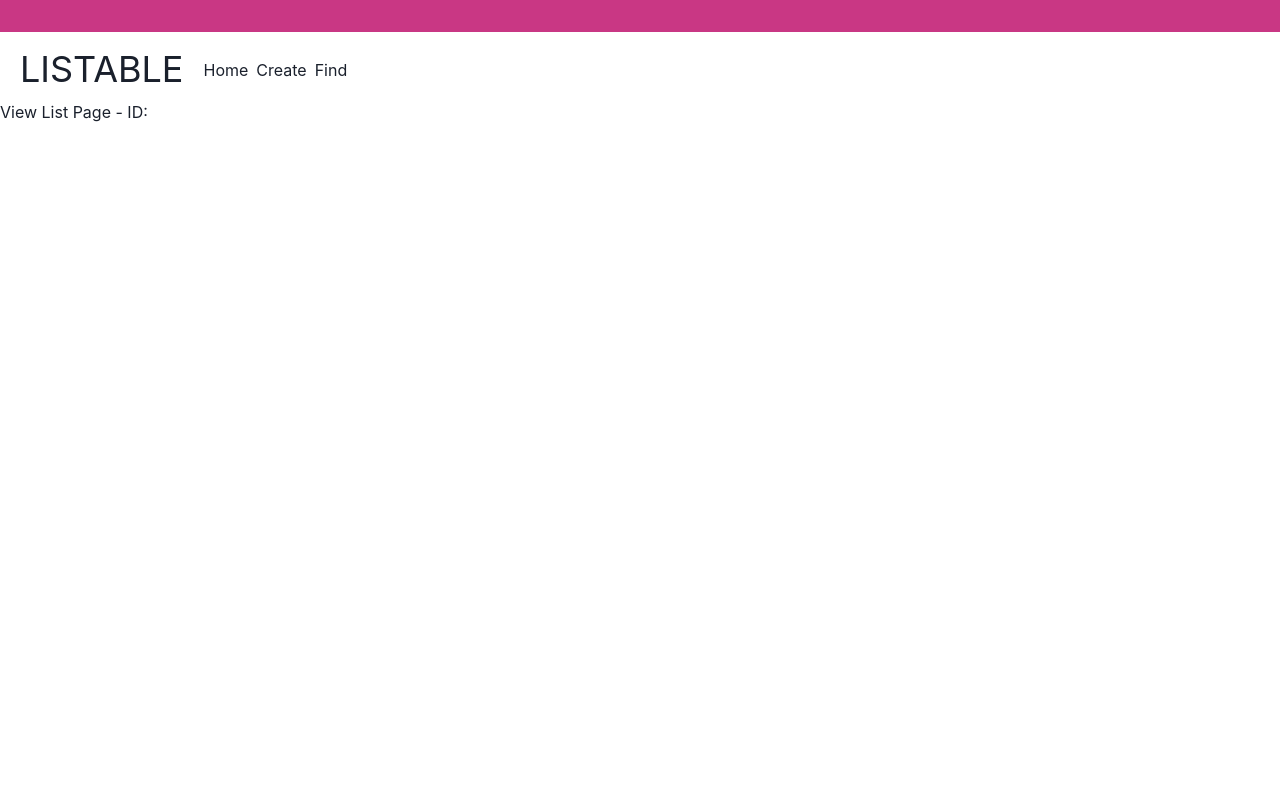
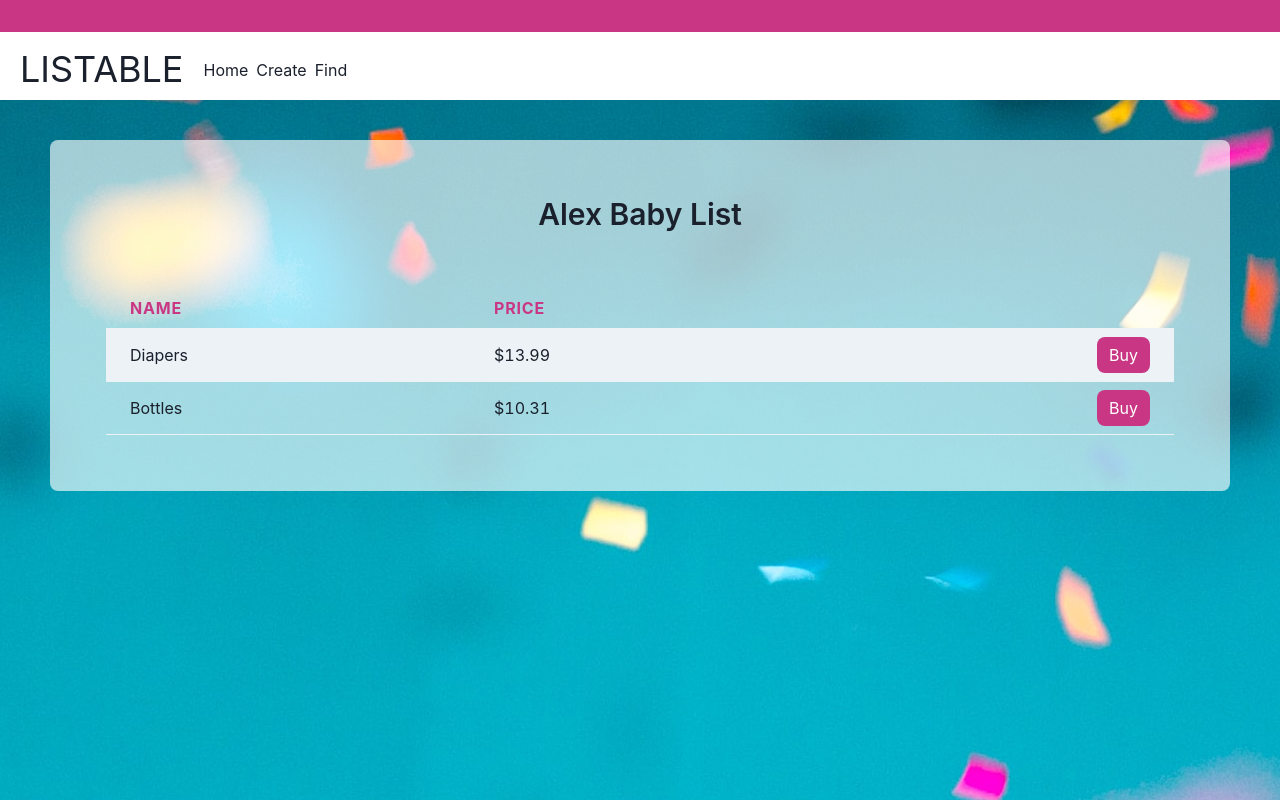
Before and after one commit to alexlewiseburt/listable, a Next.js app: page /lists in a window 1280 px wide. Built offline with nearby package versions, Linux system fonts and the light colour scheme.

Commit message:
built UI skeleton for remaining pages

```diff
--- a/pages/create/index.js
+++ b/pages/create/index.js
@@ -5,7 +5,6 @@ import {
   Box,
   Input,
   Button,
-  color,
   InputGroup,
   InputLeftAddon,
   useRadioGroup,
--- a/pages/lists/[...id].js
+++ b/pages/lists/[...id].js
@@ -1,10 +1,89 @@
-import { Text } from "@chakra-ui/react";
+import {
+  Box,
+  Heading,
+  Table,
+  TableContainer,
+  Tbody,
+  Td,
+  Th,
+  Thead,
+  Tr,
+  VStack,
+} from "@chakra-ui/react";
 import { useRouter } from "next/router";
+import colors from "../../src/colors";
+import PinkLink from "../../src/components/pink-link";
 
 const ViewListPage = () => {
   const router = useRouter();
   const id = router.query.id;
-  return <Text>View List Page - ID: {id}</Text>;
+
+  const list = {
+    id: 1,
+    name: "Alex Baby List",
+    type: "Baby",
+    date: 1669872243,
+    location: "Michigan",
+    items: [
+      {
+        id: 1,
+        name: "Diapers",
+        link: "https://google.com",
+        price: 13.99,
+      },
+      {
+        id: 2,
+        name: "Bottles",
+        link: "https://google.com",
+        price: 10.31,
+      },
+    ],
+  };
+
+  return (
+    <Box
+      minH="calc(100vh - 100px)"
+      bgImg="background.jpg"
+      bgPosition="center"
+      py="10"
+    >
+      <VStack spacing="14" p="14" bg="whiteAlpha.700" mx="50" rounded="lg">
+        <Heading size="lg" fontWeight="semibold">
+          {list.name}
+        </Heading>
+        <TableContainer w="100%">
+          <Table variant="striped" colorScheme="gray">
+            <Thead>
+              <Tr>
+                <Th color={colors.pink} fontSize="md">
+                  Name
+                </Th>
+                <Th color={colors.pink} fontSize="md">
+                  Price
+                </Th>
+                <Th />
+              </Tr>
+            </Thead>
+            <Tbody>
+              {list.items.map((item) => {
+                return (
+                  <Tr key={`item-row-${item.id}`}>
+                    <Td>{item.name}</Td>
+                    <Td>${item.price}</Td>
+                    <Td isNumeric>
+                      <PinkLink href={item.link} isExternal>
+                        Buy
+                      </PinkLink>
+                    </Td>
+                  </Tr>
+                );
+              })}
+            </Tbody>
+          </Table>
+        </TableContainer>
+      </VStack>
+    </Box>
+  );
 };
 
 export default ViewListPage;
--- a/src/components/navbar.js
+++ b/src/components/navbar.js
@@ -1,4 +1,4 @@
-import { Box, Heading, HStack, Link, Text, VStack } from "@chakra-ui/react";
+import { Box, Heading, HStack, Link, VStack } from "@chakra-ui/react";
 import NextLink from "next/link";
 import colors from "../colors";
 
@@ -10,15 +10,15 @@ const Navbar = () => {
         <Heading fontWeight="normal" mr="3">
           LISTABLE
         </Heading>
-        <NextLink href="/" passHref>
-          <Link>Home</Link>
-        </NextLink>
-        <NextLink href="/create" passHref>
-          <Link>Create</Link>
-        </NextLink>
-        <NextLink href="/lists" passHref>
-          <Link>Find</Link>
-        </NextLink>
+        <Link as={NextLink} href="/">
+          Home
+        </Link>
+        <Link as={NextLink} href="/create">
+          Create
+        </Link>
+        <Link as={NextLink} href="/lists">
+          Find
+        </Link>
       </HStack>
     </VStack>
   );
```
Also changed, not shown: pages/index.js (+6 -6 lines), pages/lists/index.js (+66 -20 lines).
